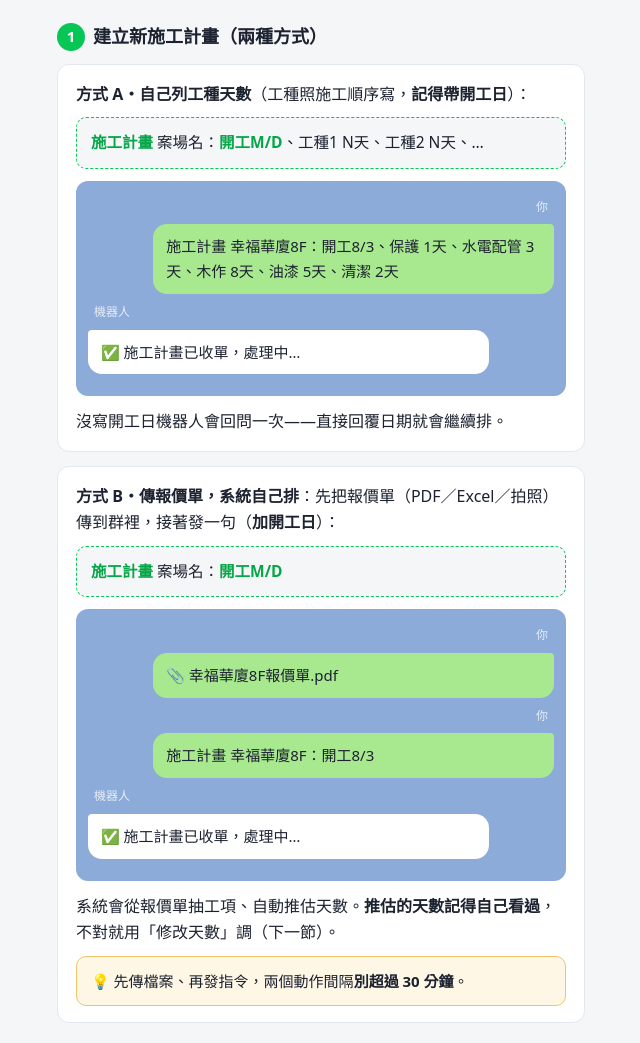
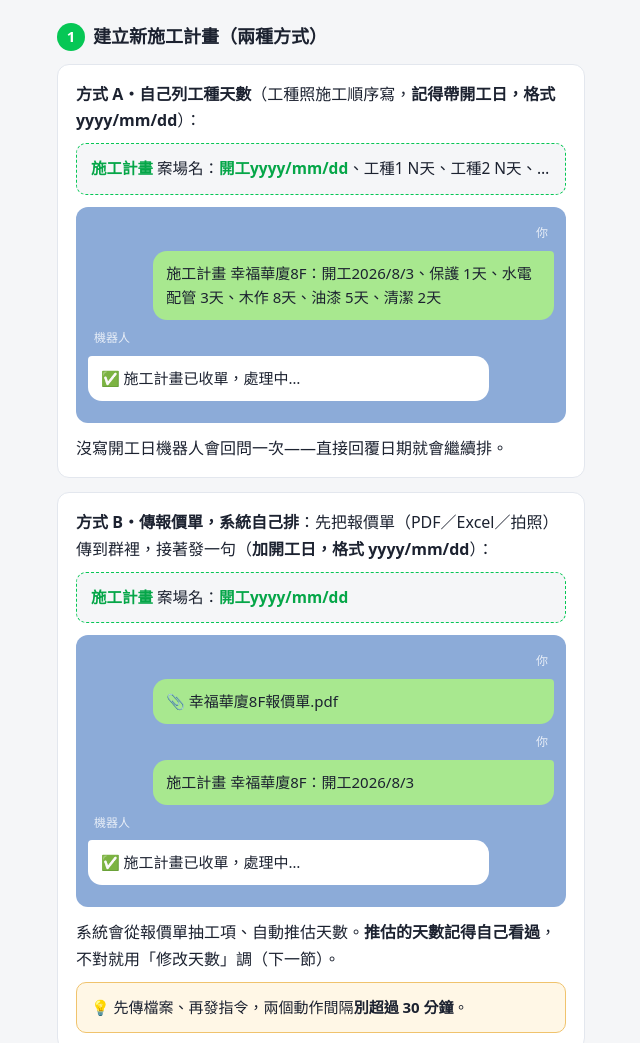
Before and after one commit to FennixChou/ruguo-plan-guide, a plain HTML site: page index.html in a window 1280 px wide. Shown: the part 420-1463 px from the top of the page, without its empty margins (319-959 px from the left). Drawn offline with Linux system fonts and the light colour scheme.

Commit message:
手冊 v2.3：開工日格式統一 yyyy/mm/dd（範例 2026/8/3）
Co-Authored-By: Claude Fable 5 <noreply@anthropic.com>

```diff
--- a/index.html
+++ b/index.html
@@ -119,24 +119,24 @@
 
 <h2><span class="step">1</span>建立新施工計畫（兩種方式）</h2>
 <div class="card">
-  <b>方式 A・自己列工種天數</b>（工種照施工順序寫，<b>記得帶開工日</b>）：
-  <div class="fmt"><b>施工計畫</b> 案場名：<b>開工M/D</b>、工種1 N天、工種2 N天、…</div>
+  <b>方式 A・自己列工種天數</b>（工種照施工順序寫，<b>記得帶開工日，格式 yyyy/mm/dd</b>）：
+  <div class="fmt"><b>施工計畫</b> 案場名：<b>開工yyyy/mm/dd</b>、工種1 N天、工種2 N天、…</div>
   <div class="chat">
     <div class="who r">你</div>
-    <div class="bubble me">施工計畫 幸福華廈8F：開工8/3、保護 1天、水電配管 3天、木作 8天、油漆 5天、清潔 2天</div>
+    <div class="bubble me">施工計畫 幸福華廈8F：開工2026/8/3、保護 1天、水電配管 3天、木作 8天、油漆 5天、清潔 2天</div>
     <div class="who">機器人</div>
     <div class="bubble bot">✅ 施工計畫已收單，處理中…</div>
   </div>
   沒寫開工日機器人會回問一次——直接回覆日期就會繼續排。
 </div>
 <div class="card">
-  <b>方式 B・傳報價單，系統自己排</b>：先把報價單（PDF／Excel／拍照）傳到群裡，接著發一句（<b>加開工日</b>）：
-  <div class="fmt"><b>施工計畫</b> 案場名：<b>開工M/D</b></div>
+  <b>方式 B・傳報價單，系統自己排</b>：先把報價單（PDF／Excel／拍照）傳到群裡，接著發一句（<b>加開工日，格式 yyyy/mm/dd</b>）：
+  <div class="fmt"><b>施工計畫</b> 案場名：<b>開工yyyy/mm/dd</b></div>
   <div class="chat">
     <div class="who r">你</div>
     <div class="bubble me">📎 幸福華廈8F報價單.pdf</div>
     <div class="who r">你</div>
-    <div class="bubble me">施工計畫 幸福華廈8F：開工8/3</div>
+    <div class="bubble me">施工計畫 幸福華廈8F：開工2026/8/3</div>
     <div class="who">機器人</div>
     <div class="bubble bot">✅ 施工計畫已收單，處理中…</div>
   </div>
@@ -155,7 +155,7 @@
     <div class="bubble bot">✅ 施工計畫已收單，處理中…</div>
   </div>
   改多項用頓號連著寫：<span class="fmt" style="display:block">施工計畫 幸福華廈8F：木作改12天、油漆改6天</span>
-  開工日也能改：<span class="fmt" style="display:block">施工計畫 幸福華廈8F：開工日改8/10</span>
+  開工日也能改（<b>寫完整年月日 yyyy/mm/dd</b>）：<span class="fmt" style="display:block">施工計畫 幸福華廈8F：開工日改2026/8/10</span>
   排程一律照真實日曆：<b>週六日與春節等停工期間自動跳過</b>，改完摘要會列新的起訖日期與完工日。
 </div>
 
@@ -190,7 +190,7 @@ https://ruguo-reports…（點開看）</div>
     <li>案場名要寫對（跟群裡平常叫的案場名一致）</li>
     <li><b>你改完就是定稿</b>——排程直接生效，改之前先想清楚，或先在群裡跟大家喊一聲</li>
     <li>天數是「工作天」（<b>週一到週五</b>），系統照真實日曆排程，週六日與春節等停工期間自動跳過不排工程</li>
-    <li>新案要提供<b>開工日</b>（例：施工計畫 幸福華廈8F：開工1/19、保護 1天、…），改開工日也用修改指令（開工日改2/2）</li>
+    <li>新案要提供<b>開工日</b>，一律寫完整 <b>yyyy/mm/dd</b>（例：開工2026/8/3）——只寫月日機器人會回問年份</li>
   </ul>
 </div>
 
```
